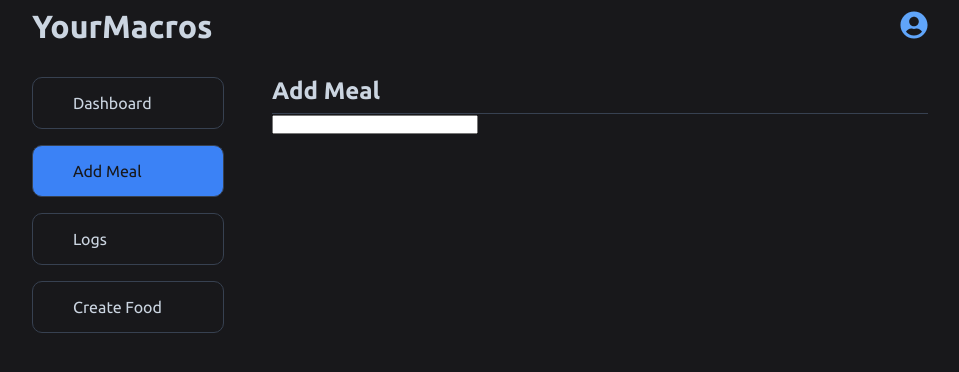
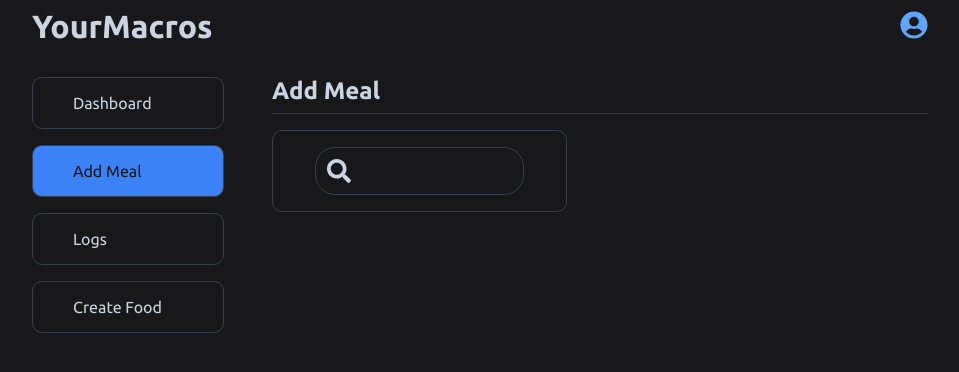
Before and after one commit to jonmico/your-macros, a React (Vite) app in the folder client/: page /add-meal in a window 1280 px wide. Shown: the top 372 px of the page, without its empty margins (160-1119 px from the left). Built offline with nearby package versions, Linux system fonts and the light colour scheme; some icons are missing.

Commit message:
Add search bar and styling.

```diff
--- /dev/null
+++ b/client/src/components/food-search/food-search.styled.tsx
@@ -0,0 +1,48 @@
+import styled from 'styled-components';
+
+export const StyledFoodSearch = styled.div`
+  width: 45%;
+  border: 1px solid var(--color-gray-700);
+  border-radius: 10px;
+  padding: 1rem;
+  display: flex;
+  flex-direction: column;
+  align-items: center;
+`;
+
+export const Form = styled.form`
+  width: 80%;
+`;
+
+export const SearchContainer = styled.div`
+  position: relative;
+
+  & svg {
+    position: absolute;
+    width: 1.5rem;
+    height: 1.5rem;
+    top: 12px;
+    left: 12px;
+  }
+`;
+
+export const SearchInput = styled.input`
+  width: 100%;
+  height: 3rem;
+  padding: 0.25rem 0.75rem 0.25rem 2.75rem;
+
+  border-radius: 20px;
+  border: 1px solid var(--color-gray-700);
+  background-color: var(--color-zinc-900);
+  color: var(--color-slate-300);
+
+  font-size: 1rem;
+
+  transition: background-color 0.25s ease-in-out;
+
+  &:active,
+  &:focus {
+    outline: 1px solid var(--color-blue-500);
+    background-color: var(--color-zinc-800);
+  }
+`;
--- /dev/null
+++ b/client/src/components/food-search/food-search.tsx
@@ -0,0 +1,35 @@
+import { useState } from 'react';
+import { FaSearch } from 'react-icons/fa';
+
+import {
+  Form,
+  SearchContainer,
+  SearchInput,
+  StyledFoodSearch,
+} from './food-search.styled';
+import { getFoodByText } from '../../services/food-api';
+
+export default function FoodSearch() {
+  const [searchInput, setSearchInput] = useState('');
+
+  async function handleSubmit(evt: React.FormEvent<HTMLFormElement>) {
+    evt.preventDefault();
+    const data = await getFoodByText(searchInput);
+    console.log(data);
+  }
+
+  return (
+    <StyledFoodSearch>
+      <Form onSubmit={handleSubmit}>
+        <SearchContainer>
+          <FaSearch />
+          <SearchInput
+            type='text'
+            value={searchInput}
+            onChange={(evt) => setSearchInput(evt.target.value)}
+          />
+        </SearchContainer>
+      </Form>
+    </StyledFoodSearch>
+  );
+}
--- a/client/src/components/search/search.tsx
+++ /dev/null
@@ -1,36 +0,0 @@
-import { useState } from 'react';
-import { FaSearch } from 'react-icons/fa';
-
-import { getFoodByText } from '../../services/food-api';
-
-export default function Search() {
-  const [searchInput, setSearchInput] = useState('');
-
-  async function handleSubmit(evt: React.FormEvent<HTMLFormElement>) {
-    evt.preventDefault();
-    console.log(searchInput);
-
-    // let formattedSearchInput = searchInput;
-
-    // if (searchInput.includes(' ')) {
-    //   formattedSearchInput = searchInput.split(' ').join('+');
-    // }
-
-    // console.log(formattedSearchInput);
-
-    const data = await getFoodByText(searchInput);
-    console.log(data);
-  }
-
-  return (
-    <search>
-      <form onSubmit={handleSubmit}>
-        <input
-          type='text'
-          value={searchInput}
-          onChange={(evt) => setSearchInput(evt.target.value)}
-        />
-      </form>
-    </search>
-  );
-}
--- /dev/null
+++ b/client/src/pages/add-meal/add-meal.styled.tsx
@@ -0,0 +1,5 @@
+import styled from 'styled-components';
+
+export const AddMealUI = styled.div`
+  padding-top: 1rem;
+`;
--- a/client/src/pages/add-meal/add-meal.tsx
+++ b/client/src/pages/add-meal/add-meal.tsx
@@ -1,11 +1,14 @@
-import Search from '../../components/search/search';
+import FoodSearch from '../../components/food-search/food-search';
 import { StyledH2BottomBorder } from '../../components/styled-header/styled-header.styled';
+import { AddMealUI } from './add-meal.styled';
 
 export default function AddMeal() {
   return (
     <div>
       <StyledH2BottomBorder>Add Meal</StyledH2BottomBorder>
-      <Search />
+      <AddMealUI>
+        <FoodSearch />
+      </AddMealUI>
     </div>
   );
 }
```
Also changed, not shown: client/src/components/search/search.styled.tsx (deleted).
